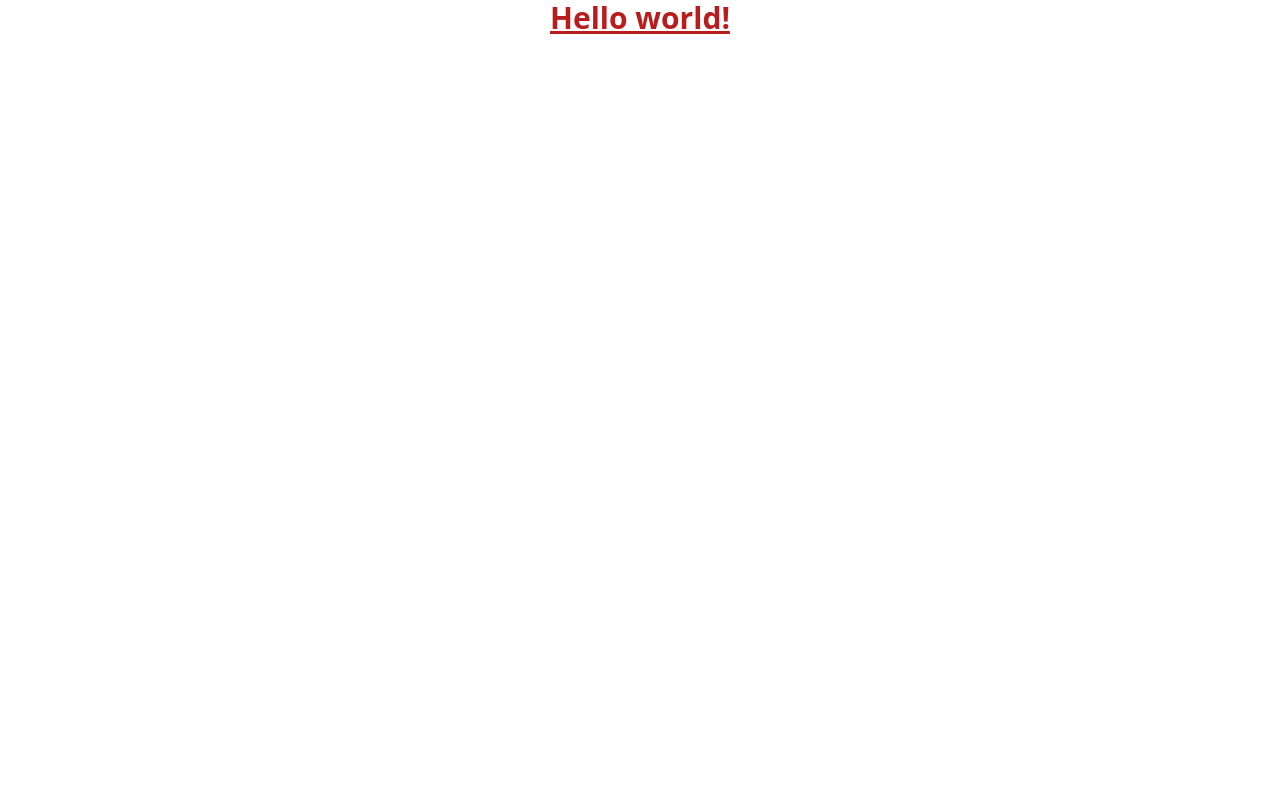
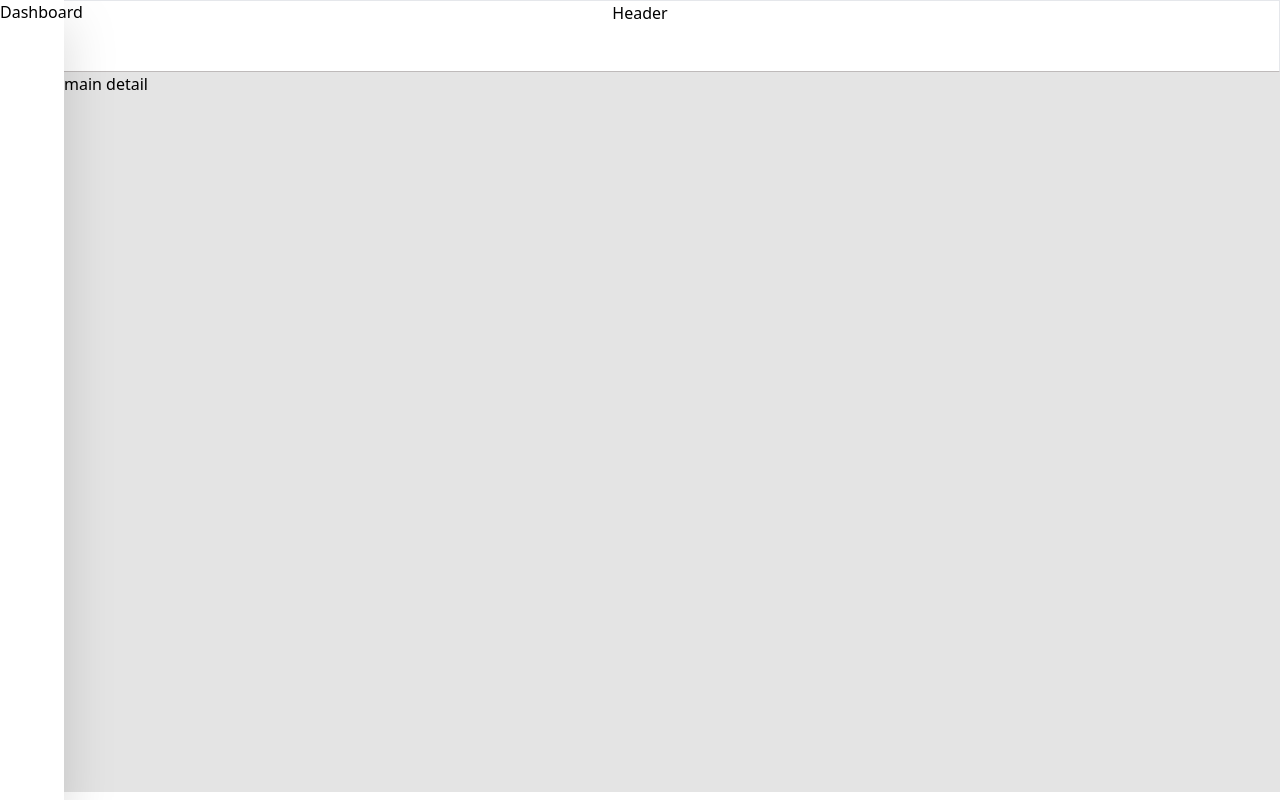
Before and after one commit to AnhNhut2639/SpendingManagement-Reactjs-Tailwindcss, a React (Create React App) app: page / in a window 1280 px wide. Built offline with nearby package versions, Linux system fonts and the light colour scheme.

Commit message:
added web layout

```diff
--- a/src/App.js
+++ b/src/App.js
@@ -1,11 +1,10 @@
 import "./App.css";
+import WebLayout from "./Components/Layouts/WebLayout";
 
 function App() {
   return (
     <div className="App">
-      <h1 className="text-3xl font-bold underline text-red-700">
-        Hello world!
-      </h1>
+      <WebLayout />
     </div>
   );
 }
--- /dev/null
+++ b/src/Components/Layouts/WebLayout.js
@@ -0,0 +1,21 @@
+import React from "react";
+
+function WebLayout(props) {
+  return (
+    <>
+      <div className="flex flex-col fixed h-[100vh] w-[5%] bg-[#ffffff] drop-shadow-2xl z-10">
+        Dashboard
+      </div>
+      <div className="flex flex-col ">
+        <div className="fixed h-[9vh] w-[100%] bg-[#fff] border-solid border-[1px] border-b-[#bebaba] z-9">
+          Header
+        </div>
+        <div className=" flex mt-[9vh] ml-[5%] h-[90vh] w-[auto] bg-[#e4e4e4]">
+          main detail
+        </div>
+      </div>
+    </>
+  );
+}
+
+export default WebLayout;
--- a/tailwind.config.js
+++ b/tailwind.config.js
@@ -1,7 +1,25 @@
 module.exports = {
   content: ["./src/**/*.{js,jsx,ts,tsx}"],
+  mode: "jit",
   theme: {
-    extend: {},
+    extend: {
+      screens: {
+        sm: "640px",
+        // => @media (min-width: 640px) { ... }
+
+        md: "768px",
+        // => @media (min-width: 768px) { ... }
+
+        lg: "1024px",
+        // => @media (min-width: 1024px) { ... }
+
+        xl: "1280px",
+        // => @media (min-width: 1280px) { ... }
+
+        "2xl": "1536px",
+        // => @media (min-width: 1536px) { ... }
+      },
+    },
   },
   plugins: [],
 };
```
